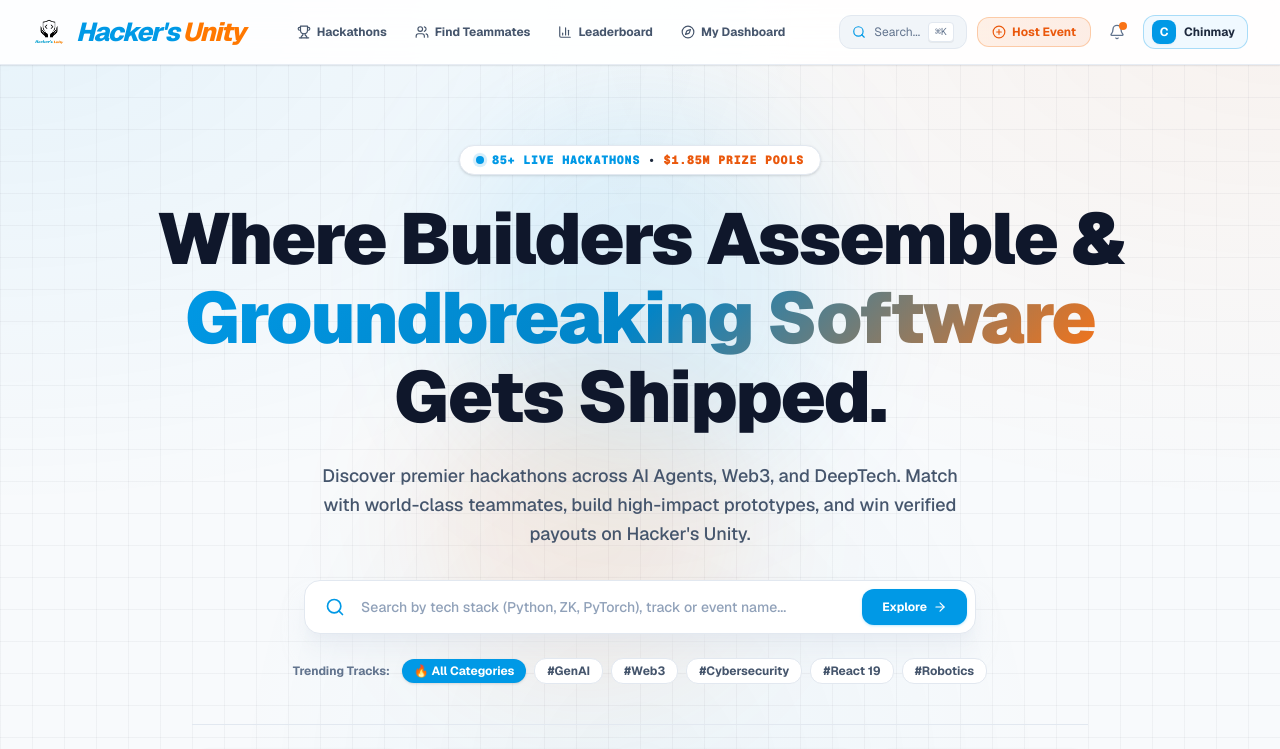
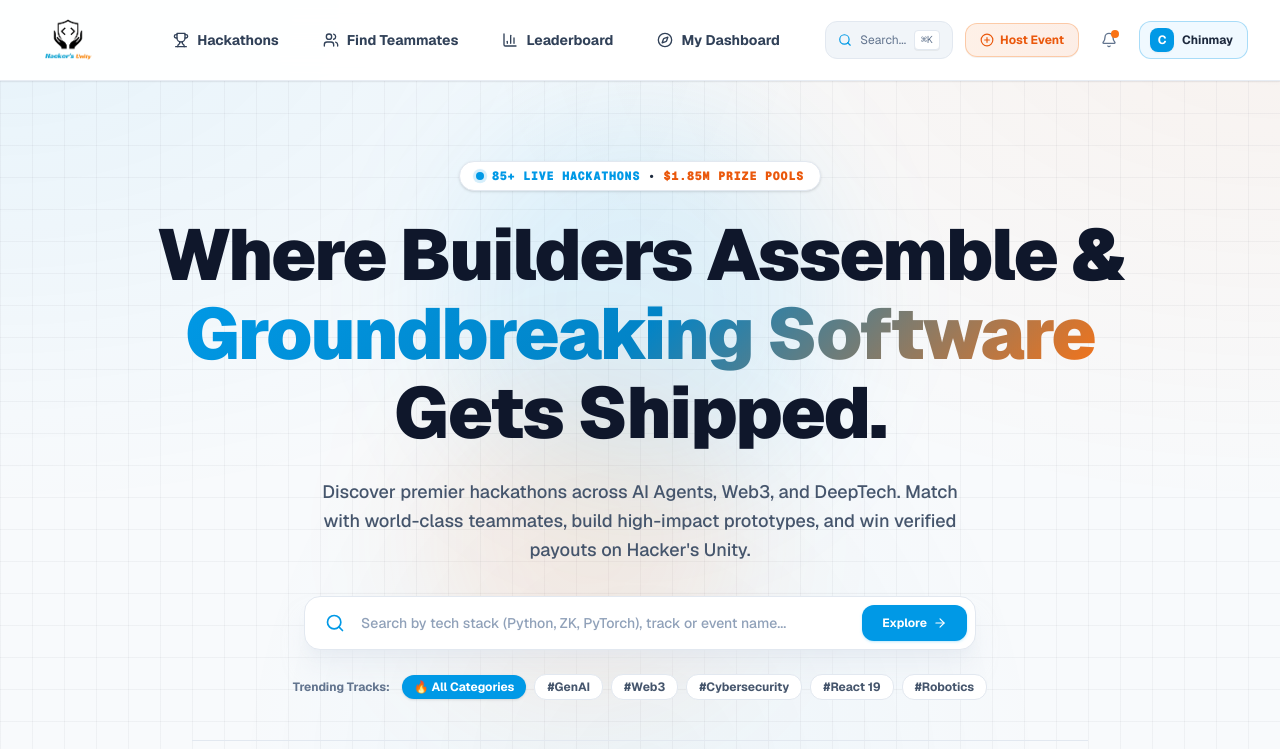
Before and after one commit to ChinmayBhattt/HackerUnityPlatform, a Next.js app in the folder apps/web/: page / in a window 1280 px wide. Shown: the top 749 px of the page. Built offline with nearby package versions, Linux system fonts and the light colour scheme.

Commit message:
logo alignment

```diff
--- a/apps/web/components/footer.tsx
+++ b/apps/web/components/footer.tsx
@@ -10,7 +10,7 @@
           {/* Brand Col */}
           <div className="md:col-span-2 space-y-4">
             <Link href="/" className="inline-block">
-              <Logo size={32} showText={true} />
+              <Logo size={52} showText={false} />
             </Link>
             <p className="text-xs text-slate-500 max-w-sm leading-relaxed">
               The premier global arena for hackers, founders, and community builders. Discover hackathons, find your dream squad, and ship venture-grade software.
--- a/apps/web/components/logo.tsx
+++ b/apps/web/components/logo.tsx
@@ -7,22 +7,26 @@
   showText?: boolean;
 }
 
-export function Logo({ className = '', size = 36, showText = true }: LogoProps) {
+export function Logo({
+  className = '',
+  size = 56,
+  showText = false,
+}: LogoProps) {
   return (
-    <div className={`flex items-center gap-2.5 ${className}`}>
+    <div className={`flex items-center ${className}`}>
       <div className="relative shrink-0 flex items-center justify-center">
         <Image
           src="/logo-black.png"
           alt="Hacker's Unity Logo"
           width={size}
           height={size}
-          className="object-contain transition-transform duration-200 group-hover:scale-105"
+          className="object-contain w-auto h-12 sm:h-14 transition-transform duration-200 group-hover:scale-105"
           priority
         />
       </div>
 
       {showText && (
-        <div className="flex items-center font-black italic tracking-tighter select-none text-2xl sm:text-[26px] leading-none">
+        <div className="flex items-center font-black italic tracking-tight select-none text-xl sm:text-2xl leading-none whitespace-nowrap ml-2">
           <span className="text-[#0099e6] font-extrabold pr-1">
             Hacker&apos;s
           </span>
--- a/apps/web/components/navbar.tsx
+++ b/apps/web/components/navbar.tsx
@@ -18,7 +18,7 @@
 import { SearchDialog } from './search-dialog';
 import { AuthModal } from './auth-modal';
 import { getStoredUser } from '@/lib/storage';
-import { UserPublic, UserRole } from '@hackers-unity/shared-types';
+import { UserPublic } from '@hackers-unity/shared-types';
 
 export function Navbar() {
   const pathname = usePathname();
@@ -44,16 +44,17 @@
 
   return (
     <>
-      <header className="sticky top-0 z-40 w-full bg-white/90 border-b border-slate-200/80 backdrop-blur-xl shadow-xs">
-        <div className="max-w-7xl mx-auto px-4 sm:px-6 lg:px-8 h-16 flex items-center justify-between gap-4">
-          {/* Brand Logo */}
-          <div className="flex items-center gap-6">
-            <Link href="/" className="flex items-center group">
-              <Logo size={34} showText={true} />
+      <header className="sticky top-0 z-40 w-full bg-white/95 border-b border-slate-200/80 backdrop-blur-xl shadow-xs">
+        <div className="max-w-7xl mx-auto px-4 sm:px-6 lg:px-8 h-20 flex items-center justify-between gap-6">
+          {/* Left: Brand Logo (aligned with content grid) */}
+          <div className="flex items-center shrink-0 pl-1 sm:pl-2">
+            <Link href="/" className="flex items-center group py-1">
+              <Logo size={62} showText={false} />
             </Link>
+          </div>
 
-            {/* Desktop Nav Links */}
-            <nav className="hidden md:flex items-center gap-1 ml-4">
+          {/* Center-Right: Desktop Nav Links (shifted comfortably right) */}
+          <nav className="hidden md:flex items-center justify-center gap-2 lg:gap-4 flex-1 ml-4 lg:ml-8">
             {navLinks.map((item) => {
               const isActive = pathname === item.href;
               const Icon = item.icon;
@@ -61,26 +62,25 @@
                 <Link
                   key={item.name}
                   href={item.href}
-                    className={`flex items-center gap-1.5 px-3 py-1.5 rounded-xl text-xs font-bold transition-all ${
+                  className={`flex items-center gap-2 px-3.5 py-2 rounded-xl text-[13px] sm:text-sm font-bold whitespace-nowrap transition-all ${
                     isActive
-                        ? 'bg-[#0099e6]/10 text-[#0099e6] border border-[#0099e6]/20'
-                        : 'text-slate-600 hover:text-slate-900 hover:bg-slate-100/80'
+                      ? 'bg-[#0099e6]/10 text-[#0099e6] border border-[#0099e6]/25 shadow-2xs'
+                      : 'text-slate-700 hover:text-slate-950 hover:bg-slate-100/90'
                   }`}
                 >
-                    <Icon className="w-3.5 h-3.5" />
+                  <Icon className="w-4 h-4 shrink-0" />
                   <span>{item.name}</span>
                 </Link>
               );
             })}
           </nav>
-          </div>
 
-          {/* Right Action Bar */}
-          <div className="flex items-center gap-2.5">
+          {/* Right: Action Bar */}
+          <div className="flex items-center gap-2 sm:gap-3 shrink-0">
             {/* Quick Search Button */}
             <button
               onClick={() => setSearchOpen(true)}
-              className="flex items-center gap-2 px-3 py-1.5 rounded-xl bg-slate-100 hover:bg-slate-200/80 border border-slate-200 text-xs text-slate-500 hover:text-slate-900 transition-all cursor-pointer"
+              className="flex items-center gap-2 px-3 py-2 rounded-xl bg-slate-100 hover:bg-slate-200/80 border border-slate-200 text-xs text-slate-500 hover:text-slate-900 transition-all cursor-pointer whitespace-nowrap"
             >
               <Search className="w-3.5 h-3.5 text-[#0099e6]" />
               <span className="hidden sm:inline">Search...</span>
@@ -92,7 +92,7 @@
             {/* Host Hackathon Button */}
             <Link
               href="/host"
-              className="hidden lg:flex items-center gap-1.5 px-3.5 py-1.5 rounded-xl bg-gradient-to-r from-[#f97316]/10 to-[#ea580c]/10 hover:from-[#f97316]/20 hover:to-[#ea580c]/20 text-[#ea580c] border border-[#f97316]/30 text-xs font-bold transition-all"
+              className="hidden lg:flex items-center gap-1.5 px-3.5 py-2 rounded-xl bg-gradient-to-r from-[#f97316]/10 to-[#ea580c]/10 hover:from-[#f97316]/20 hover:to-[#ea580c]/20 text-[#ea580c] border border-[#f97316]/30 text-xs font-bold transition-all whitespace-nowrap shadow-2xs"
             >
               <PlusCircle className="w-3.5 h-3.5" />
               <span>Host Event</span>
@@ -102,14 +102,14 @@
             <div className="relative">
               <button
                 onClick={() => setNotificationsOpen(!notificationsOpen)}
-                className="relative p-2 rounded-xl text-slate-500 hover:text-slate-900 hover:bg-slate-100 transition-colors"
+                className="relative p-2.5 rounded-xl text-slate-500 hover:text-slate-900 hover:bg-slate-100 transition-colors cursor-pointer"
               >
                 <Bell className="w-4 h-4" />
-                <span className="absolute top-1.5 right-1.5 w-2 h-2 rounded-full bg-[#f97316]" />
+                <span className="absolute top-2 right-2 w-2 h-2 rounded-full bg-[#f97316]" />
               </button>
 
               {notificationsOpen && (
-                <div className="absolute right-0 mt-2 w-80 p-3 rounded-2xl bg-white border border-slate-200 shadow-xl z-50 animate-in fade-in zoom-in-95">
+                <div className="absolute right-0 mt-2 w-80 p-3.5 rounded-2xl bg-white border border-slate-200 shadow-xl z-50 animate-in fade-in zoom-in-95">
                   <div className="flex items-center justify-between pb-2 border-b border-slate-100 mb-2">
                     <span className="text-xs font-bold text-slate-900">Notifications</span>
                     <span className="text-[10px] text-[#0099e6] font-semibold cursor-pointer">Mark all read</span>
@@ -132,7 +132,7 @@
             {currentUser ? (
               <Link
                 href="/dashboard"
-                className="flex items-center gap-2 p-1 pl-2 pr-3 rounded-xl bg-sky-50 border border-[#0099e6]/30 hover:border-[#0099e6] transition-colors"
+                className="flex items-center gap-2 p-1.5 pl-2.5 pr-3.5 rounded-xl bg-sky-50 border border-[#0099e6]/30 hover:border-[#0099e6] transition-colors whitespace-nowrap"
               >
                 <div className="w-6 h-6 rounded-lg bg-[#0099e6] text-white font-bold text-xs flex items-center justify-center shadow-xs">
                   {currentUser.name.charAt(0)}
@@ -144,7 +144,7 @@
             ) : (
               <button
                 onClick={() => setAuthOpen(true)}
-                className="px-4 py-1.5 rounded-xl bg-[#0099e6] hover:bg-[#0284c7] text-white font-bold text-xs transition-all shadow-sm shadow-sky-500/20 cursor-pointer"
+                className="px-4 py-2 rounded-xl bg-[#0099e6] hover:bg-[#0284c7] text-white font-bold text-xs transition-all shadow-sm shadow-sky-500/20 cursor-pointer whitespace-nowrap"
               >
                 Sign In
               </button>
@@ -153,7 +153,7 @@
             {/* Mobile Menu Button */}
             <button
               onClick={() => setMobileMenuOpen(!mobileMenuOpen)}
-              className="md:hidden p-2 text-slate-600 hover:text-slate-900 rounded-lg"
+              className="md:hidden p-2 text-slate-600 hover:text-slate-900 rounded-lg cursor-pointer"
             >
               {mobileMenuOpen ? <X className="w-5 h-5" /> : <Menu className="w-5 h-5" />}
             </button>
```
Also changed, not shown: apps/web/public/logo-main.png (added). Lines whose indentation alone changed are shown as unchanged.
